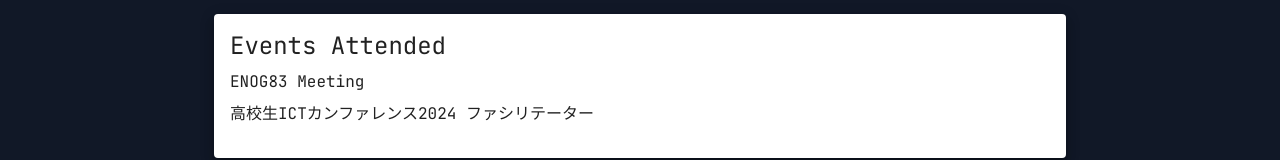
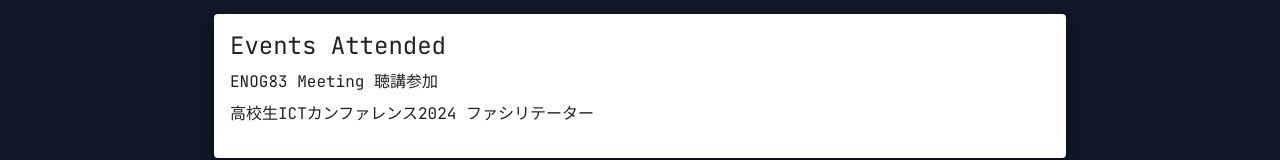
Before and after one commit to iroha999/iroha999.github.io, a React (Vite) app: page / in a window 1280 px wide. Shown: the part 552-712 px from the top of the page. Built offline with nearby package versions, Linux system fonts and the light colour scheme.

Commit message:
Correction text

```diff
--- a/src/App.tsx
+++ b/src/App.tsx
@@ -244,7 +244,7 @@
                   <Box component="ul" sx={{ listStyleType: 'none', padding: 0 }}>
                     <Box component="li" mb={1}>
                       <Link href="https://enog.jp/archives/2947" target="_blank" color="inherit" className="hover-effect">
-                        ENOG83 Meeting
+                        ENOG83 Meeting 聴講参加
                       </Link>
                     </Box>
                     <Box component="li" mb={1}>
```
